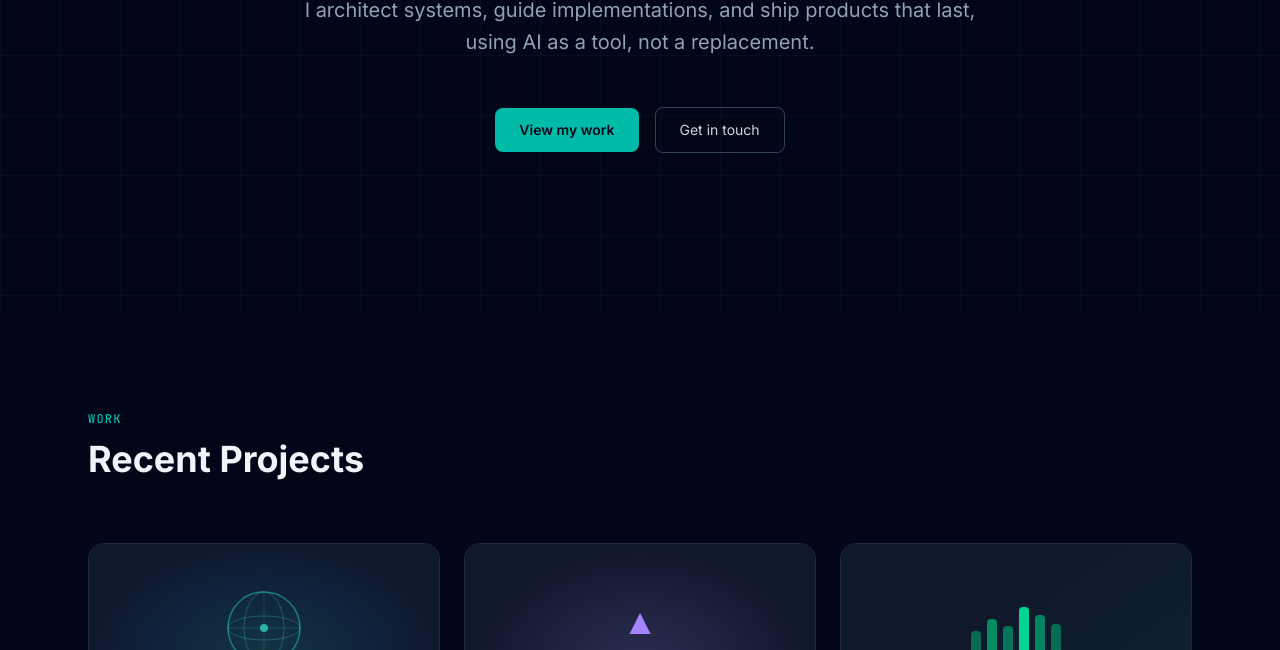
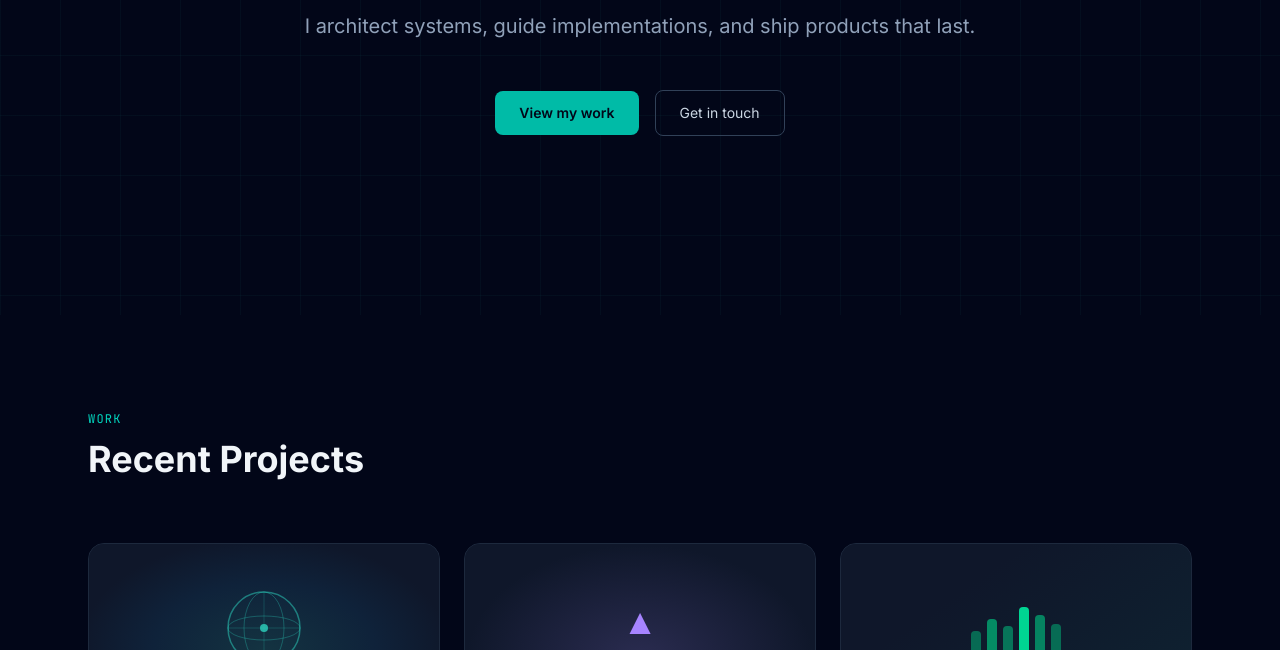
Before and after one commit to meddiecap/portfolio, a website: page index.html in a window 1280 px wide. Shown: the part 485-1135 px from the top of the page. Drawn offline with nearby package versions, Linux system fonts and the light colour scheme; files that its build step writes are made by us from their sources.

Commit message:
changed text

```diff
--- a/index.html
+++ b/index.html
@@ -113,8 +113,7 @@
         <span class="text-slate-100">Bronneberg</span>
       </h1>
       <p class="text-lg md:text-xl text-slate-400 max-w-2xl mx-auto mb-12 leading-relaxed">
-        I architect systems, guide implementations, and ship products that last,
-        using AI as a tool, not a replacement.
+        I architect systems, guide implementations, and ship products that last.
       </p>
       <div class="flex items-center justify-center gap-4 flex-wrap">
         <a href="#projects" class="px-6 py-3 bg-teal-500 hover:bg-teal-400 text-slate-950 font-semibold rounded-lg transition-colors text-sm">
```
